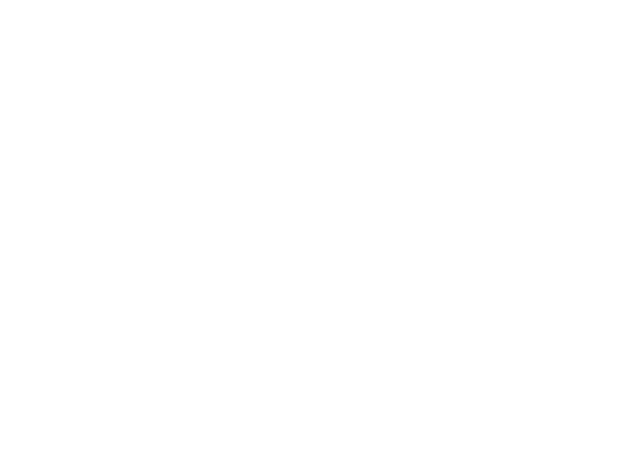
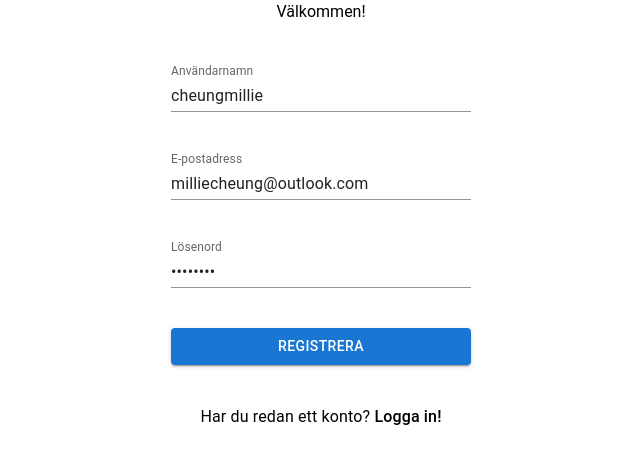
Before and after one commit to empafrontend/Rentium, a React (Create React App) app: page /sign-up in a window 1280 px wide. Before the commit this address had no page. Shown: the top 464 px of the page, without its empty margins (319-959 px from the left). Built offline with nearby package versions, Linux system fonts and the light colour scheme.

Commit message:
basic form created (no function / validation yet)

```diff
--- a/src/App.tsx
+++ b/src/App.tsx
@@ -2,6 +2,8 @@
 import { BrowserRouter, Route, Routes } from 'react-router-dom';
 import './index.css';
 import LandingPage from './LandingPage';
+import SignIn from './signInAndSignUp/SignIn';
+import SignUp from './signInAndSignUp/SignUp';
 
 function App() {
   return (
@@ -9,6 +11,8 @@
       <BrowserRouter>
         <Routes>
           <Route path="/" element={<LandingPage />} />
+          <Route path="/sign-in" element={<SignIn />} />
+          <Route path="/sign-up" element={<SignUp />} />
         </Routes>
       </BrowserRouter>
     </React.StrictMode>
--- /dev/null
+++ b/src/shared/InputField.tsx
@@ -0,0 +1,17 @@
+import { FormControl, Input, InputLabel } from '@mui/material';
+
+interface Props {
+  label: string;
+  type: string;
+  value: string;
+}
+const InputField = (props: Props) => {
+  return (
+    <FormControl variant="standard">
+      <InputLabel htmlFor={props.type}>{props.label}</InputLabel>
+      <Input required id={props.type} type={props.type} value={props.value} />
+    </FormControl>
+  );
+};
+
+export default InputField;
--- /dev/null
+++ b/src/signInAndSignUp/SignIn.tsx
@@ -0,0 +1,41 @@
+import { Box, Button, Container, Typography } from '@mui/material';
+import { Link } from 'react-router-dom';
+import InputField from '../shared/InputField';
+
+const SignIn = () => {
+  return (
+    <Container
+      sx={{
+        display: 'flex',
+        flexDirection: 'column',
+        placeItems: 'center',
+        rowGap: 5,
+      }}
+    >
+      Välkommen!
+      <Box
+        component="form"
+        sx={{
+          display: 'flex',
+          flexDirection: 'column',
+          maxWidth: 350,
+          minWidth: 300,
+          rowGap: 5,
+        }}
+      >
+        <InputField label="Användarnamn" type="username" value="cheungmillie" />
+
+        <InputField label="Lösenord" type="password" value="12345678" />
+        <Button variant="contained">Logga in</Button>
+      </Box>
+      <Typography>
+        Har du inget konto?{' '}
+        <Box component="span" fontWeight={500} sx={{ display: 'inline' }}>
+          <Link to="/sign-up">Registrera dig!</Link>
+        </Box>
+      </Typography>
+    </Container>
+  );
+};
+
+export default SignIn;
--- /dev/null
+++ b/src/signInAndSignUp/SignUp.tsx
@@ -0,0 +1,49 @@
+import { Box, Button, Container, Typography } from '@mui/material';
+import { Link } from 'react-router-dom';
+import InputField from '../shared/InputField';
+
+const SignUp = () => {
+  return (
+    <Container
+      sx={{
+        display: 'flex',
+        flexDirection: 'column',
+        placeItems: 'center',
+        rowGap: 5,
+      }}
+    >
+      Välkommen!
+      <Box
+        component="form"
+        sx={{
+          display: 'flex',
+          flexDirection: 'column',
+          maxWidth: 350,
+          minWidth: 300,
+          rowGap: 5,
+        }}
+      >
+        <InputField label="Användarnamn" type="username" value="cheungmillie" />
+        <InputField
+          label="E-postadress"
+          type="email"
+          value="milliecheung@outlook.com"
+        />
+        <InputField label="Lösenord" type="password" value="12345678" />
+
+        <Button variant="contained">Registrera</Button>
+      </Box>
+      <Typography>
+        Har du redan ett konto?{' '}
+        <Box
+          component="span"
+          fontWeight={500}
+          sx={{ display: 'inline', cursor: 'pointer' }}
+        >
+          <Link to="/sign-in">Logga in!</Link>
+        </Box>
+      </Typography>
+    </Container>
+  );
+};
+export default SignUp;
```
Also changed, not shown: 1 other file (tests, documents, lock files or other folders).
